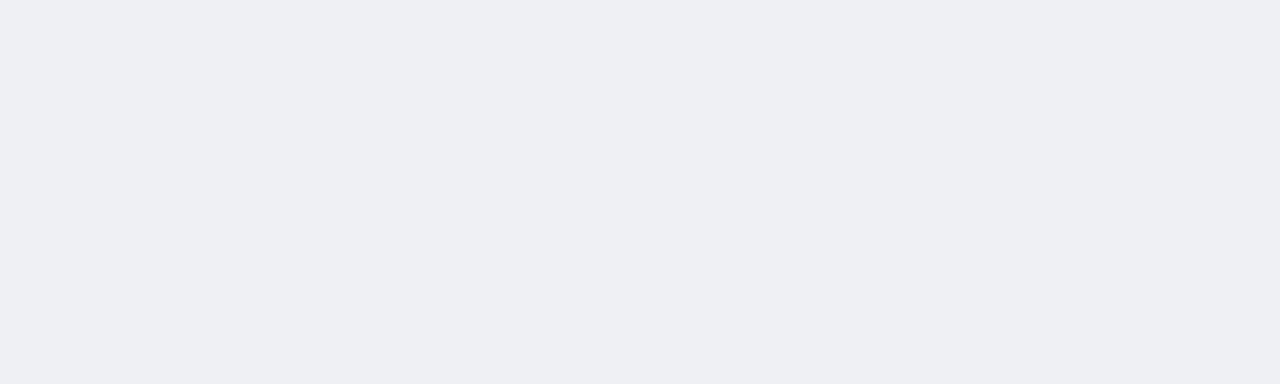
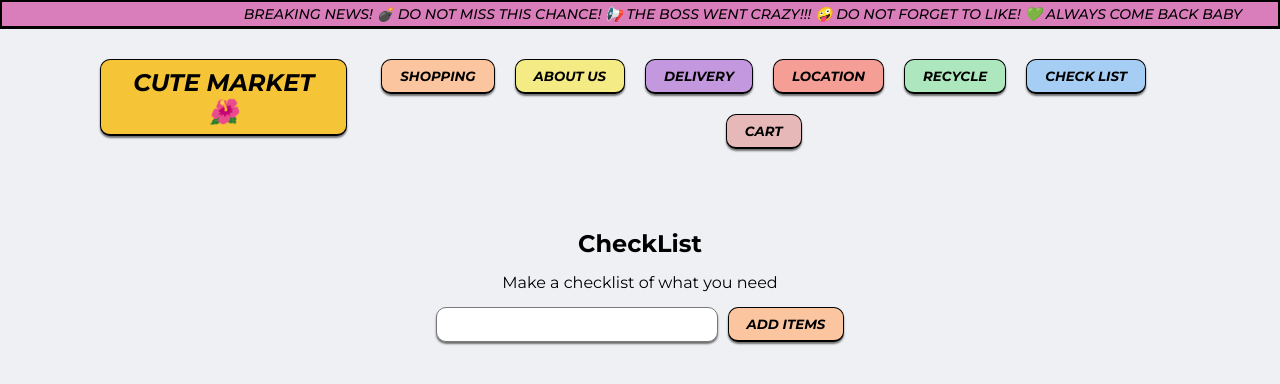
Before and after one commit to karinanuunes/cute-market-react, a React (Vite) app: page /checklist in a window 1280 px wide. Before the commit this address had no page. Shown: the top 384 px of the page. Built offline with nearby package versions, Linux system fonts and the light colour scheme; a web font is replaced by a local one.

Commit message:
add checklist page

```diff
--- a/src/App.jsx
+++ b/src/App.jsx
@@ -1,6 +1,7 @@
 import { Routes, Route, BrowserRouter } from "react-router-dom";
 import Home from "./pages/Home/index";
 import About from "./pages/About/index";
+import CheckListPage from "./pages/CheckListPage/checklist";
 
 function App() {
   return (
@@ -8,6 +9,7 @@ function App() {
       <Routes>
         <Route path="/" element={<Home />} />
         <Route path="/about" element={<About />} />
+        <Route path="/checklist" element={<CheckListPage />} />
       </Routes>
     </BrowserRouter>
   );
--- /dev/null
+++ b/src/components/CheckList/checklist.css
@@ -0,0 +1,27 @@
+.checklist {
+  display: flex;
+  align-items: center;
+  justify-content: center;
+  flex-direction: column;
+  gap: 15px;
+  width: 500px;
+  margin: 50px auto;
+}
+
+.checklist-input {
+  display: flex;
+  gap: 10px;
+}
+
+.checklist-input input {
+  width: 250px;
+}
+
+.checklist-items {
+  /* display: flex;
+  justify-content: flex-start;
+  align-items: flex-start; */
+  width: 370px;
+  margin: 20px;
+  text-align: left;
+}
--- /dev/null
+++ b/src/components/CheckList/index.jsx
@@ -0,0 +1,68 @@
+import { useState, useReducer } from "react";
+import SubTitle from "../Subtitle";
+import Button from "../Button";
+import "./checklist.css";
+
+const reducer = (state, action) => {
+  switch (action.type) {
+    case "add-items":
+      return {
+        items: [...state.items, { name: action.payload, isCompleted: false }],
+      };
+    case "risk-items":
+      return {
+        ...state,
+        items: state.items.map((item, index) =>
+          index === action.payload
+            ? { ...item, isCompleted: !item.isCompleted }
+            : item
+        ),
+      };
+    default:
+      return state;
+  }
+};
+
+const CheckList = () => {
+  const [state, dispatch] = useReducer(reducer, { items: [] });
+  const [inputValue, setInputValue] = useState("");
+
+  return (
+    <div className="checklist">
+      <SubTitle subtitle="CheckList" />
+      <p>Make a checklist of what you need</p>
+      <div className="checklist-input">
+        <input
+          type="text"
+          value={inputValue}
+          onChange={(e) => setInputValue(e.target.value)}
+        />
+        <Button
+          onClick={() => {
+            dispatch({ type: "add-items", payload: inputValue });
+            setInputValue("");
+          }}
+          className="orange"
+          text="Add items"
+        />
+      </div>
+      <div className="checklist-items">
+        <ul>
+          {state.items.map((task, index) => (
+            <li
+              key={index}
+              onClick={() => dispatch({ type: "risk-items", payload: index })}
+              style={{
+                textDecoration: task.isCompleted ? "line-through" : "none",
+              }}
+            >
+              {task.name}
+            </li>
+          ))}
+        </ul>
+      </div>
+    </div>
+  );
+};
+
+export default CheckList;
--- a/src/components/Menu/index.jsx
+++ b/src/components/Menu/index.jsx
@@ -11,6 +11,10 @@ const Menu = () => {
 
   const goAbout = () => {
     navigate("/about");
+  };
+
+  const goCheckList = () => {
+    navigate("/checklist");
   };
 
   return (
@@ -28,7 +32,7 @@ const Menu = () => {
         <Button text="Delivery" className="purple" onClick={goHome} />
         <Button text="Location" className="peach" onClick={goHome} />
         <Button text="Recycle" className="green" onClick={goHome} />
-        <Button text="Sale" className="blue" onClick={goHome} />
+        <Button text="Check List" className="blue" onClick={goCheckList} />
         <Button text="Cart" className="pink" onClick={goHome} />
       </div>
     </div>
--- /dev/null
+++ b/src/pages/CheckListPage/checklist.jsx
@@ -0,0 +1,15 @@
+import News from "../../components/News";
+import Menu from "../../components/Menu";
+import CheckList from "../../components/CheckList";
+
+const CheckListPage = () => {
+  return (
+    <>
+      <News />
+      <Menu />
+      <CheckList />
+    </>
+  );
+};
+
+export default CheckListPage;
```
